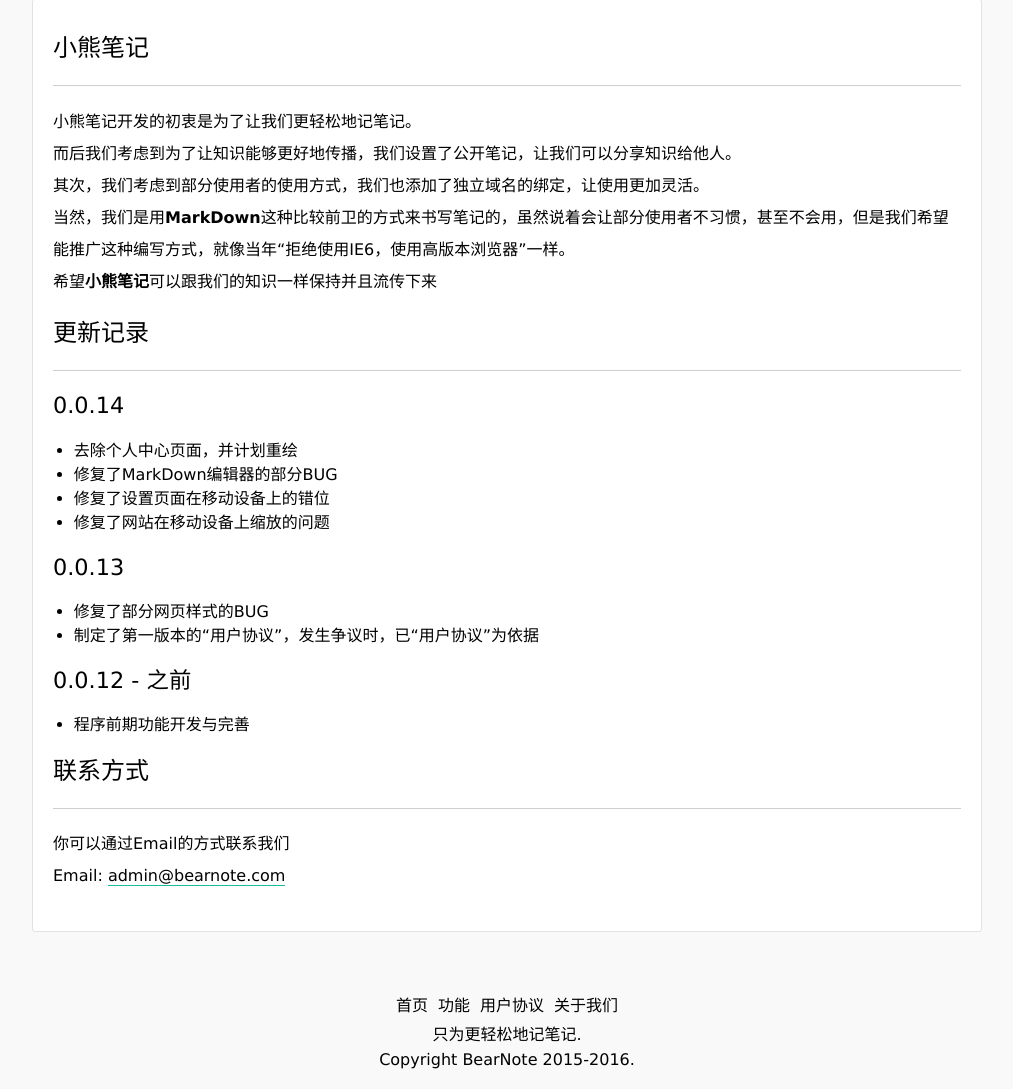
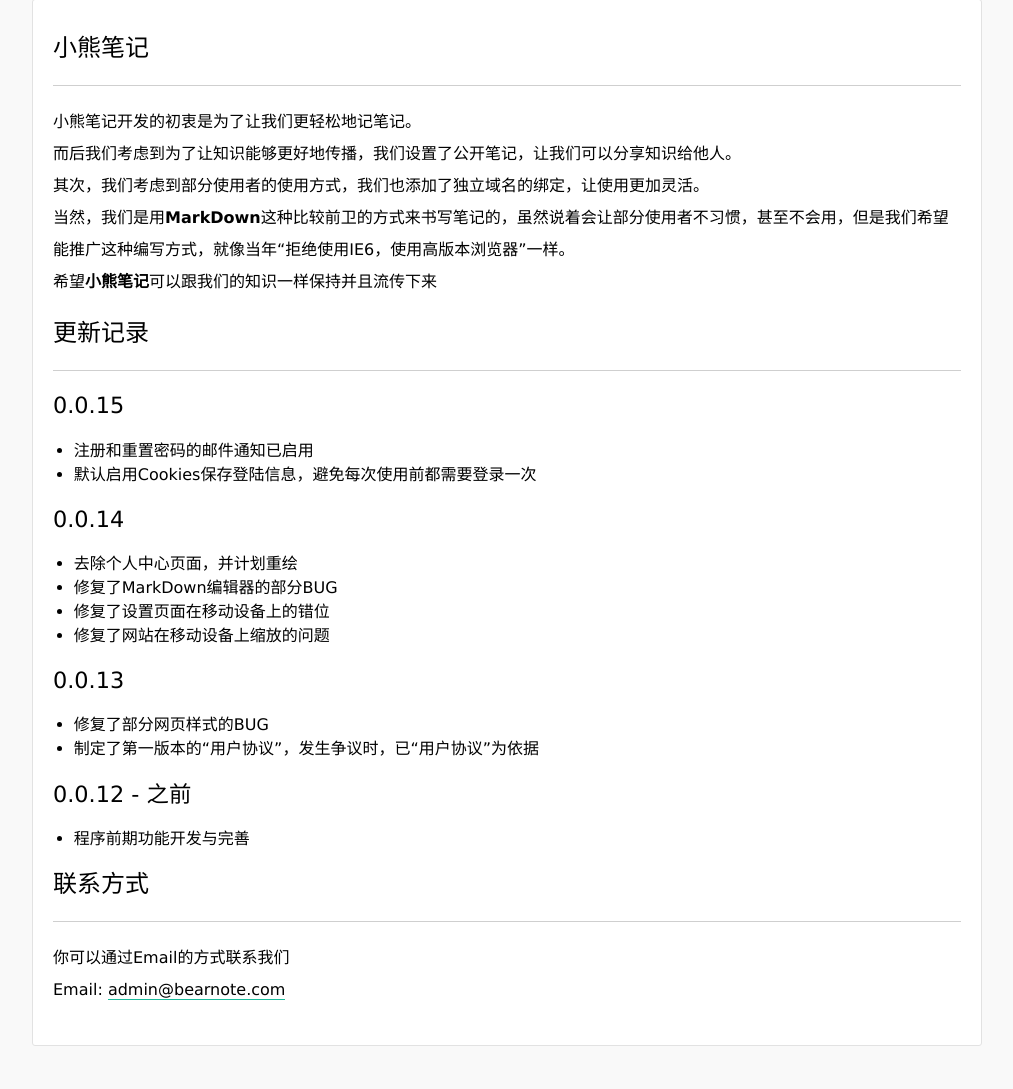
Before and after one commit to Kilerd/Bearnote, a Flask app: template app/templates/common/about.html in a window 1280 px wide. Shown: the part 179-1268 px from the top of the page, without its empty margins (133-1146 px from the left). Run offline with Flask 2, Linux system fonts and the light colour scheme; the template is opened without the code that fills it, so the values that code supplies are empty.

Commit message:
update version

```diff
--- a/app/templates/common/about.html
+++ b/app/templates/common/about.html
@@ -25,6 +25,11 @@
 
             <h2>更新记录</h2>
                 <hr>
+                <h4>0.0.15</h4>
+                    <ul>
+                        <li>注册和重置密码的邮件通知已启用</li>
+                        <li>默认启用Cookies保存登陆信息，避免每次使用前都需要登录一次</li>
+                    </ul>
                 <h4>0.0.14</h4>
                     <ul>
                         <li>去除个人中心页面，并计划重绘</li>
```
